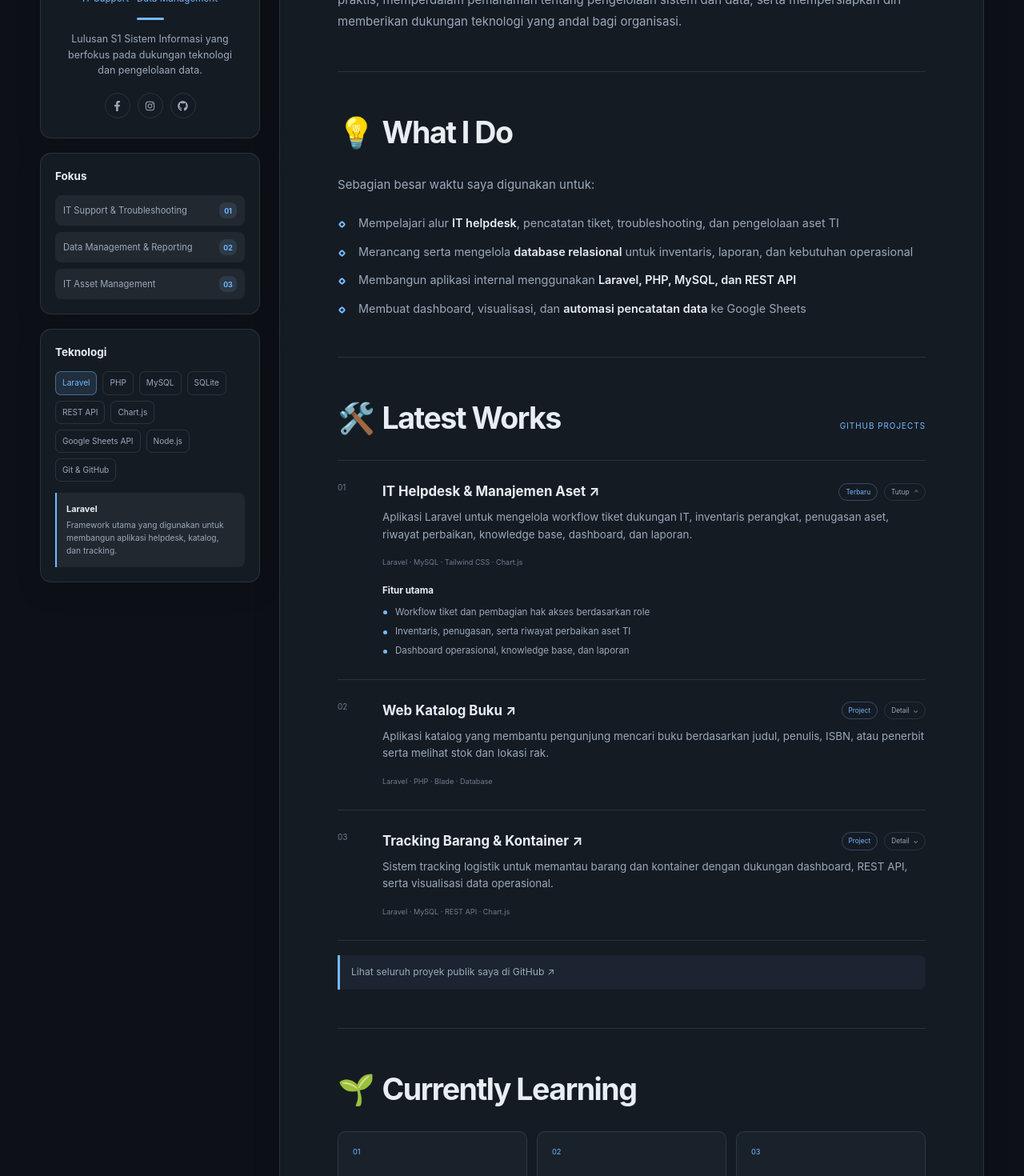
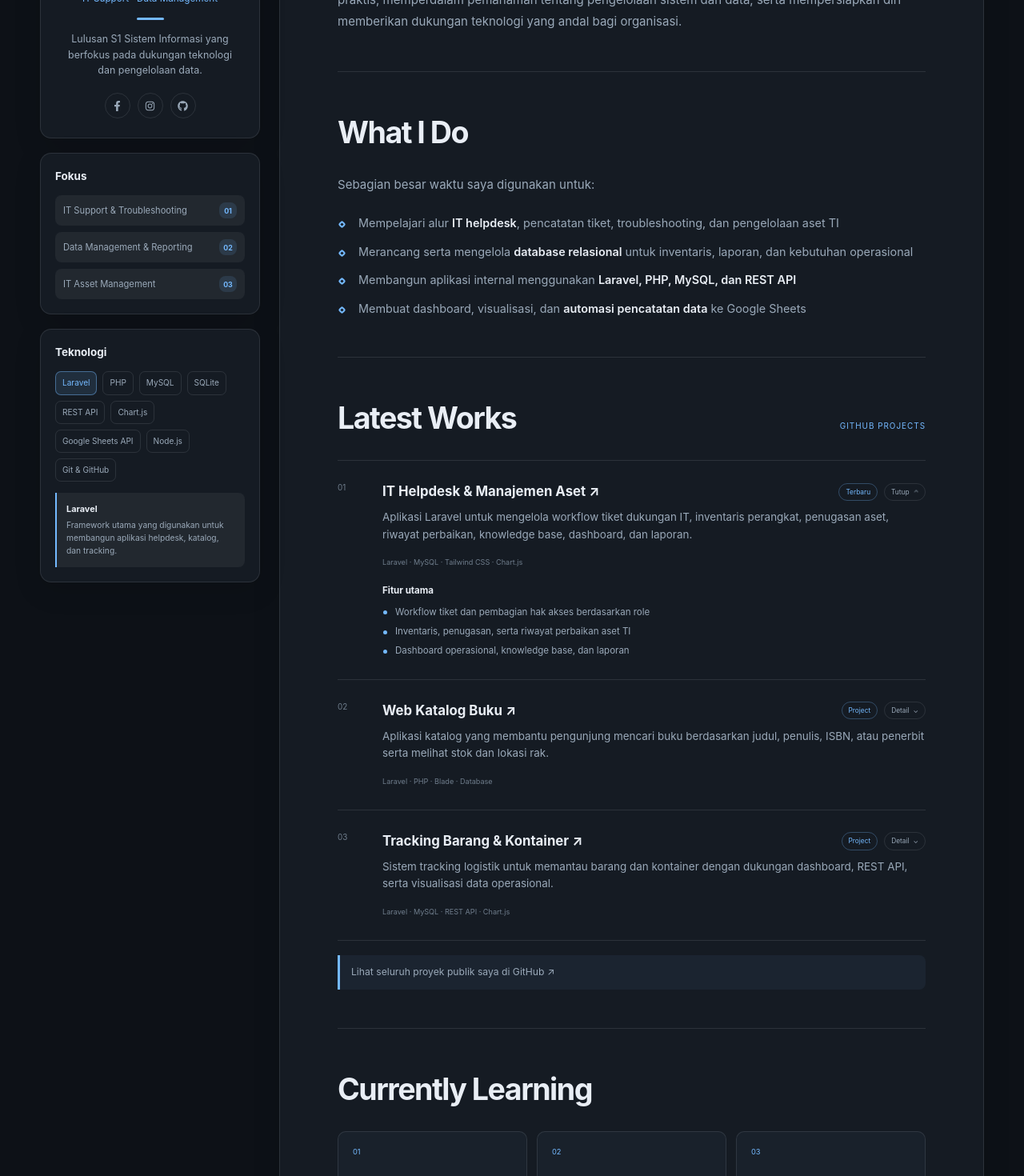
Before and after one commit to Readwips/web_porto, a Next.js app: page / in a window 1280 px wide. Shown: the part 540-2010 px from the top of the page at 80% size. Built offline with nearby package versions, Linux system fonts and the light colour scheme.

Commit message:
fix: remove section heading emojis

```diff
--- a/app/portfolio.tsx
+++ b/app/portfolio.tsx
@@ -459,9 +459,7 @@ export default function Portfolio({ view }: { view: PortfolioView }) {
           <hr />
 
           <section className="article-section" id="pekerjaan">
-            <h2>
-              <span aria-hidden="true">💡</span> What I Do
-            </h2>
+            <h2>What I Do</h2>
             <p>Sebagian besar waktu saya digunakan untuk:</p>
             <ul className="work-list">
               <li>
@@ -491,9 +489,7 @@ export default function Portfolio({ view }: { view: PortfolioView }) {
           {view !== "about" && (
           <section className="article-section" id="proyek">
             <div className="section-title-row">
-              <h2>
-                <span aria-hidden="true">🛠</span> Latest Works
-              </h2>
+              <h2>Latest Works</h2>
               <span className="small-note">GITHUB PROJECTS</span>
             </div>
             <div className="project-list">
@@ -569,9 +565,7 @@ export default function Portfolio({ view }: { view: PortfolioView }) {
 
           {view !== "works" && (
           <section className="article-section" id="belajar">
-            <h2>
-              <span aria-hidden="true">🌱</span> Currently Learning
-            </h2>
+            <h2>Currently Learning</h2>
             <div className="learning-grid">
               <div>
                 <span>01</span>
```
Also changed, not shown: 1 other file (tests, documents, lock files or other folders).
